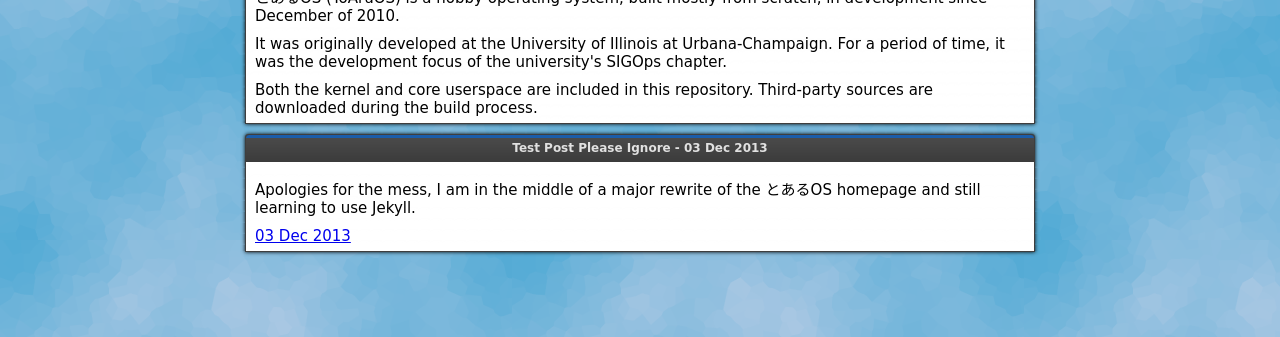
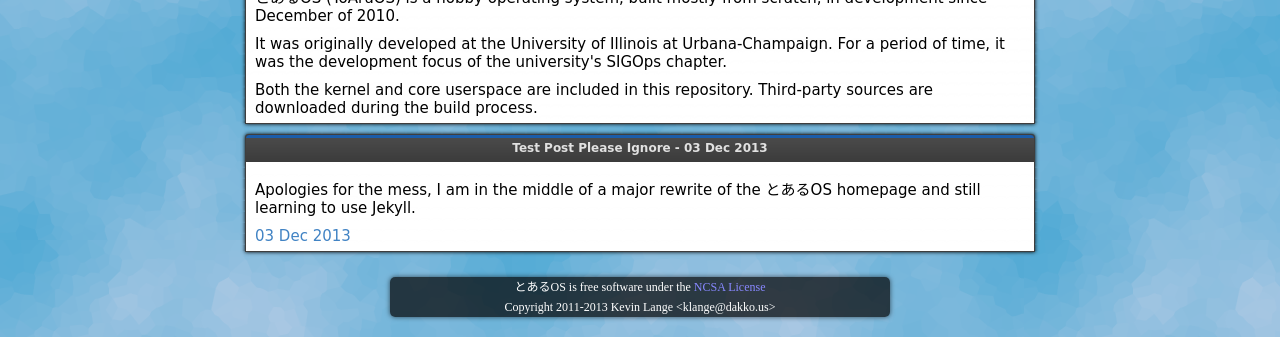
Before and after one commit to klange/toaruos, a Jekyll site: the page built from index.html, in a window 1280 px wide and 1400 px high, scrolled down 233 px, cut to the strip 1063-1400 px from the top of the window. Built offline with Jekyll 4.4.1, drawn with Linux system fonts in a browser that asks for light colours; Markdown is read by kramdown in place of the engine named in the settings.

Commit message:
footer, change link formats

```diff
--- a/_layouts/default.html
+++ b/_layouts/default.html
@@ -14,7 +14,11 @@
             <div class="header-link"><a href="/about">About</a></div>
         </div>
         <div class="base">
-          {{ content }}
+            {{ content }}
+            <div class="footer">
+                とあるOS is free software under the <a href="https://github.com/klange/toaruos/blob/strawberry-dev/LICENSE">NCSA License</a><br>
+                Copyright 2011-2013 Kevin Lange &lt;klange@dakko.us&gt;
+            </div>
         </div>
     </body>
 </html>
--- a/css/ttk.css
+++ b/css/ttk.css
@@ -53,9 +53,19 @@ body {
     padding-top: 10px;
 }
 
-.ttk_window a {
-    color: #
+.base a {
+    color: rgb(65, 131, 196);
     text-decoration: none;
+}
+
+.base a:visited {
+    color: rgb(65, 131, 196);
+    text-decoration: none;
+}
+
+.base a:hover {
+    color: rgb(65, 131, 196);
+    text-decoration: underline;
 }
 
 .header a {
@@ -98,3 +108,32 @@ body {
     font-family: "DejaVu Sans", sans-serif;
     float: left;
 }
+
+.footer {
+    box-shadow: 0px 0px 5px rgba(0, 0, 0, 0.6);
+    background-color: rgba(0, 0, 0, 0.7);
+    border-radius: 5px;
+    font-size: 12px;
+    width: 500px;
+    padding: 0px;
+    line-height: 20px;
+    margin-right: auto;
+    margin-left: auto;
+    text-align: center;
+    color: #fff;
+    margin-top: 20px;
+    margin-bottom: 20px;
+}
+
+.footer a {
+    color: #88f;
+    text-decoration: none;
+}
+.footer a:visited {
+    color: #88f;
+    text-decoration: none;
+}
+.footer a:hover {
+    color: #88f;
+    text-decoration: underline;
+}
```
